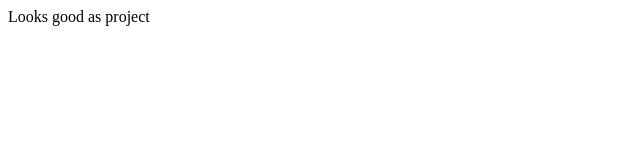
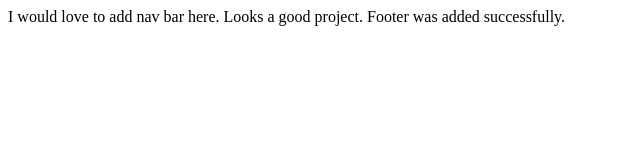
Before and after one commit to maheshmena/Localrepo, a plain HTML site: page index.html in a window 1280 px wide. Shown: the whole page, without its empty margins (0-640 px from the left). Drawn offline with Linux system fonts and the light colour scheme.

Commit message:
Change the Index and Feature1 file

```diff
--- a/index.html
+++ b/index.html
@@ -6,9 +6,8 @@
     <title>Git Learning</title>
 </head>
 <body>
-    Looks good as project
-
-
-
+    I would love to add nav bar here.
+    Looks a good project.
+    Footer was added successfully.
 </body>
 </html>
```
Also changed, not shown: feature1.html (+1 -1 lines).
